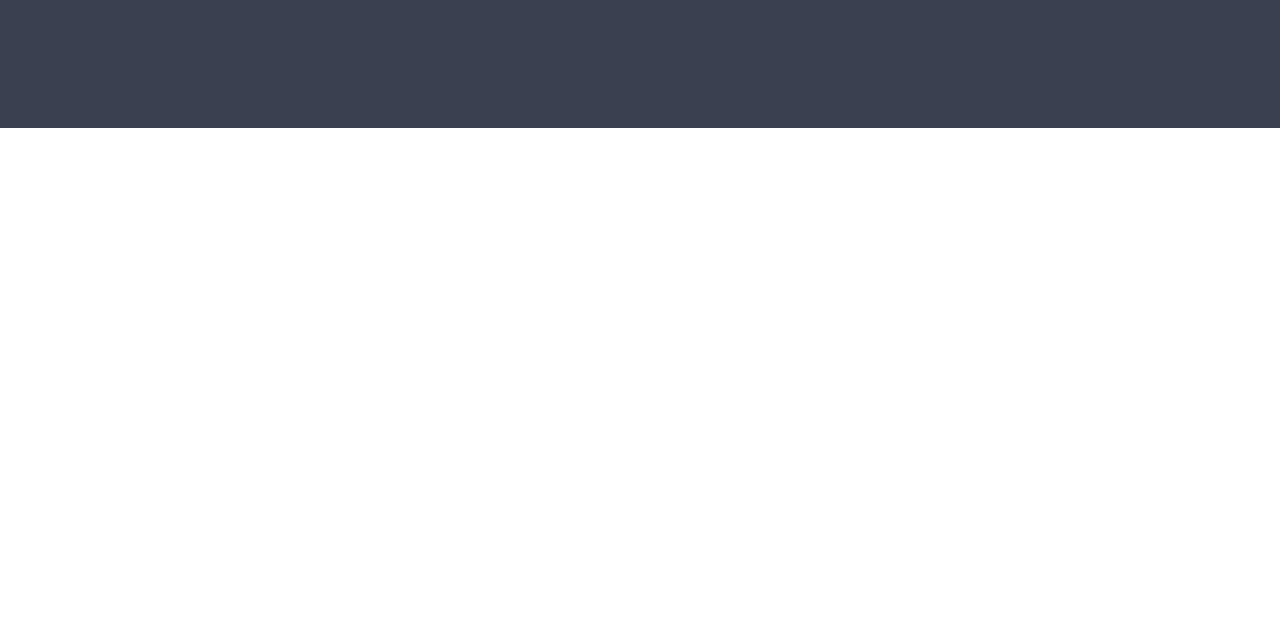
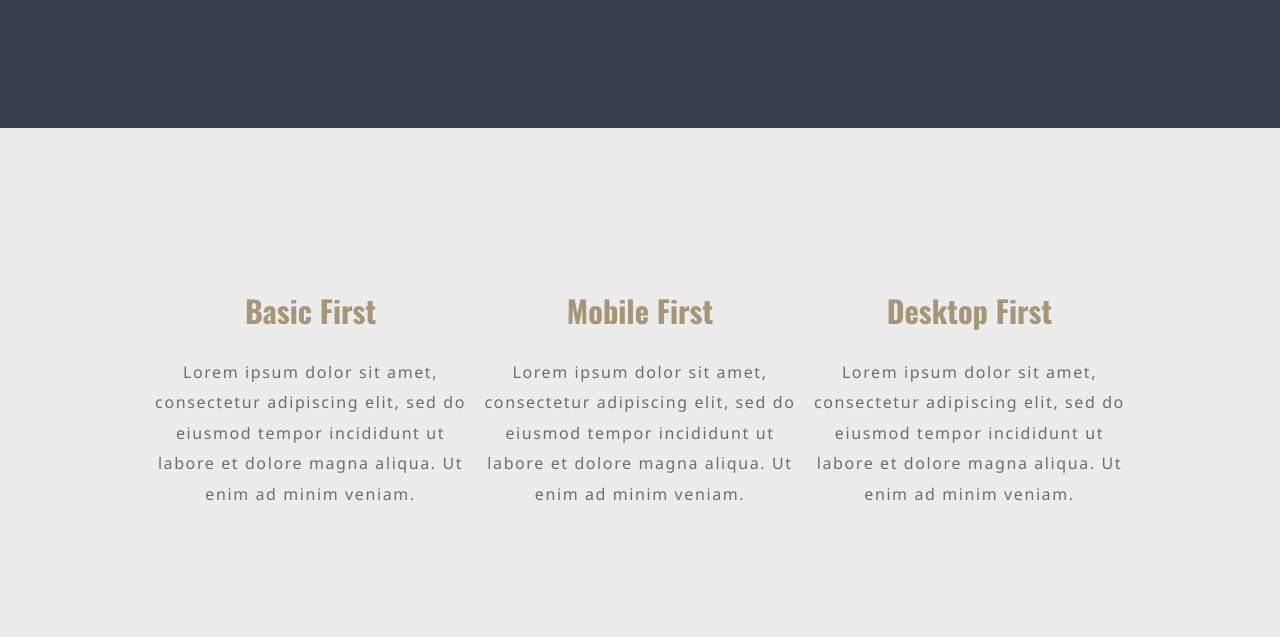
Before and after one commit to Alidhuniya/Conquering-responsive-layout, a plain HTML site: page kevin-powell/Final Challenge/index.html in a window 1280 px wide. Shown: the part 728-1365 px from the top of the page. Before the commit the page ends 856 px from the top, so only its background shows below. Drawn offline with nearby package versions, Linux system fonts and the light colour scheme.

Commit message:
section content added

```diff
--- a/kevin-powell/Final Challenge/index.html
+++ b/kevin-powell/Final Challenge/index.html
@@ -56,6 +56,37 @@
         </div>
         </div>
       </section>
+
+      <!-- section -->
+      <section class="main__section">
+        <div class="section">
+            <div class="section__dv">
+                <h3 class="section__h3">Basic First</h3>
+                <p class="section__p">Lorem ipsum dolor sit amet,
+                    consectetur adipiscing elit, sed do
+                    eiusmod tempor incididunt ut
+                    labore et dolore magna aliqua. Ut
+                    enim ad minim veniam.</p>
+            </div>
+            <div class="section__dv">
+                <h3 class="section__h3">Mobile First</h3>
+                <p class="section__p">Lorem ipsum dolor sit amet,
+                    consectetur adipiscing elit, sed do
+                    eiusmod tempor incididunt ut
+                    labore et dolore magna aliqua. Ut
+                    enim ad minim veniam.</p>
+            </div>
+            <div class="section__dv">
+                <h3 class="section__h3">Desktop First</h3>
+                <p class="section__p">Lorem ipsum dolor sit amet,
+                    consectetur adipiscing elit, sed do
+                    eiusmod tempor incididunt ut
+                    labore et dolore magna aliqua. Ut
+                    enim ad minim veniam.</p>
+            </div>
+        </div>
+      </section>
+      <!-- end-section2-->
     </main>
     <!-- end-main -->
   </body>
--- a/kevin-powell/Final Challenge/sass/style.scss
+++ b/kevin-powell/Final Challenge/sass/style.scss
@@ -211,6 +211,14 @@ a {
 
 
 }
+
+.mainContainer__dv {
+    margin-top: -15rem;
+
+    @media all and #{$break2},#{$break1} {
+        margin-top: 0rem;
+    }
+}
 .mainContainer__p {
     max-width: 49ch;
     color: #cecece;
@@ -220,6 +228,8 @@ a {
 }
 .mainContainer__dv1 {
     margin-top: 3rem;
+
+
 }
 .mainContainer__a {
     background-color: $lightYellow;
@@ -229,3 +239,45 @@ a {
     border-radius: 35px;
     letter-spacing: 0.2rem;
 }
+
+// section
+
+.main__section {
+    background: #edecec;
+    padding: 8rem 2rem 8rem 2rem;
+
+}
+.section {
+    display: flex;
+    justify-content: center;
+    flex-wrap: wrap;
+}
+.section__dv {
+    margin-top: 2rem;
+}
+.section__dv + .section__dv {
+
+    margin-left: 10rem;
+
+    @media all and (max-width: 1333px) {
+        margin-left: 0rem;
+    }
+}
+.section__h3 {
+    font-size: 1.9rem;
+    text-align: center;
+    color: $lightYellow;
+    font-weight: map-get($fontWeights, "black");
+}
+
+.section__p {
+    font-family: 'Segoe UI', 'Open Sans', 'Helvetica Neue', sans-serif;
+    line-height: 1.9;
+    text-align: center;
+    max-width: 36ch;
+    font-size: 1rem;
+    margin-top: 1.5rem;
+    color: #6e6c6c;
+    font-weight: map-get($fontWeights, "light");
+    letter-spacing: 0.1rem;
+}
```
Also changed, not shown: kevin-powell/Final Challenge/css/minified/style.min.css, kevin-powell/Final Challenge/css/style.css, 2 other files.
